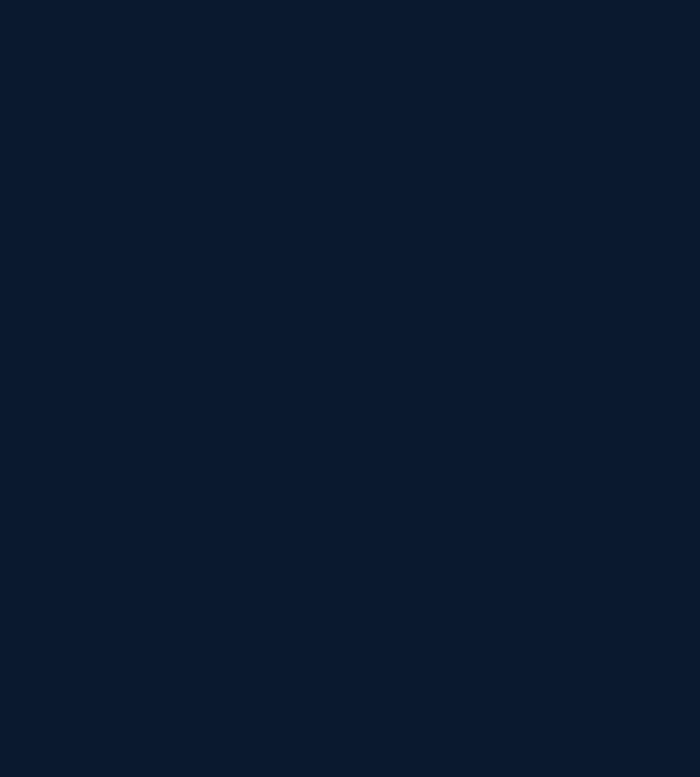
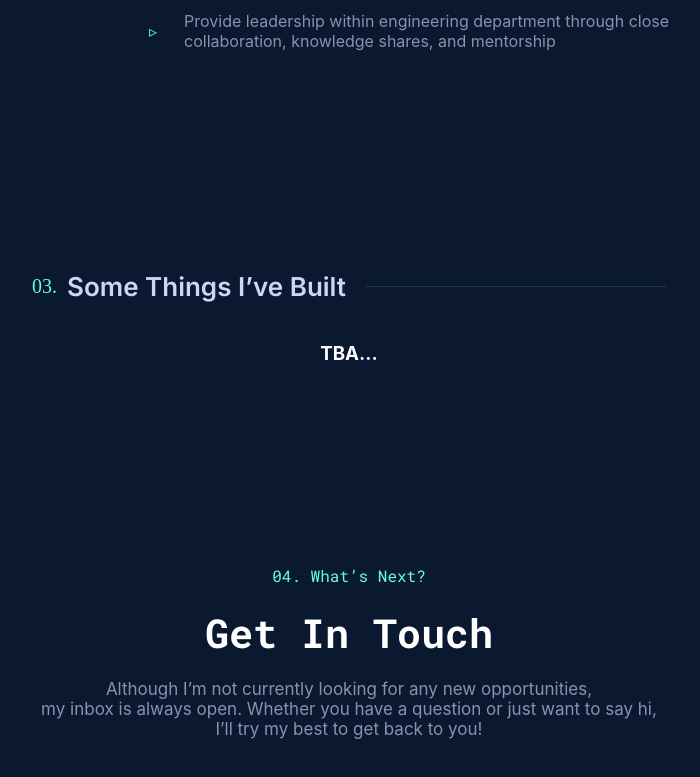
Before and after one commit to b-antonenko/personalPage, a React (Create React App) app: page / in a window 1280 px wide. Shown: the part 2009-2786 px from the top of the page, without its empty margins (291-991 px from the left). Built offline with nearby package versions, Linux system fonts and the light colour scheme.

Commit message:
added a few more sections: Content, experience, projects, and contact me

```diff
--- a/src/components/content/Content.jsx
+++ b/src/components/content/Content.jsx
@@ -4,6 +4,8 @@
 import Hero from './sections/hero/Hero';
 import About from './sections/about/About';
 import Experience from './sections/experience';
+import Projects from './sections/projects';
+import Contact from './sections/contact-me';
 
 function Content() {
   console.log('jhello content');
@@ -13,6 +15,8 @@
       <Hero />
       <About />
       <Experience />
+      <Projects />
+      <Contact />
     </main>
   );
 }
--- /dev/null
+++ b/src/components/content/sections/contact-me/index.jsx
@@ -0,0 +1,25 @@
+/* eslint-disable max-len */
+import React from 'react';
+import './styles.css';
+
+function Contact() {
+  return (
+    <section id="contact">
+      <div className="contact_title">
+        <h2>04. What’s Next?</h2>
+        <h2 className="hello">Get In Touch</h2>
+      </div>
+      <div className="contact-text">
+        <p>
+          Although I’m not currently looking for any new opportunities,
+          <br />
+          my inbox is always open. Whether you have a question or just want to say hi,
+          <br />
+          I’ll try my best to get back to you!
+        </p>
+      </div>
+    </section>
+  );
+}
+
+export default Contact;
--- /dev/null
+++ b/src/components/content/sections/contact-me/styles.css
@@ -0,0 +1,27 @@
+#contact {
+    display: flex;
+    flex-direction: column;
+    align-items: center;
+
+    .contact_title {
+        font-family: 'SF Mono', 'Fira Code', 'Fira Mono', 'Roboto Mono', monospace;
+
+        h2 {
+            color: #64ffda;
+            font-size: 16px;
+            font-weight: 400;
+            margin-bottom: 20px;
+        }
+
+        h2.hello {
+            color: white;
+            font-size: 40px;
+            font-weight: 800;
+        }
+    }
+
+    .contact-text {
+        color: #8892b0;
+        font-size: 17px;
+    }
+}
--- a/src/components/content/sections/experience/styles.css
+++ b/src/components/content/sections/experience/styles.css
@@ -0,0 +1,3 @@
+#experience {
+    max-width: 700px;
+}
--- /dev/null
+++ b/src/components/content/sections/projects/index.jsx
@@ -0,0 +1,14 @@
+import React from 'react';
+import Title from '../../components/Title';
+import './styles.css';
+
+function Projects() {
+  return (
+    <section id="projects">
+      <Title title="Some Things I’ve Built" sectionNumber="03. " />
+      <h3>TBA...</h3>
+    </section>
+  );
+}
+
+export default Projects;
--- /dev/null
+++ b/src/components/content/sections/projects/styles.css
@@ -0,0 +1,6 @@
+#projects {
+    h3 {
+        color: white;
+        align-self: center;
+    }
+}
--- a/src/components/content/styles.css
+++ b/src/components/content/styles.css
@@ -1,5 +1,8 @@
 .main {
     padding: 0 150px;
+    display: flex;
+    flex-direction: column;
+    align-items: center;
 
     section {
         height: auto;
--- a/src/helpers/data.js
+++ b/src/helpers/data.js
@@ -14,7 +14,7 @@
   },
   {
     title: 'Work',
-    link: '/work',
+    link: '/#projects',
     num: '03. ',
     key: 'work',
   },
```
